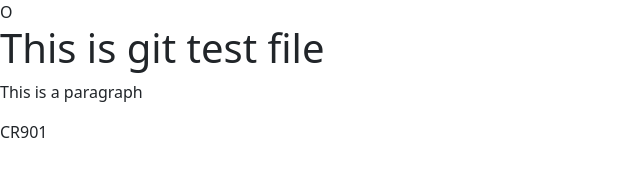
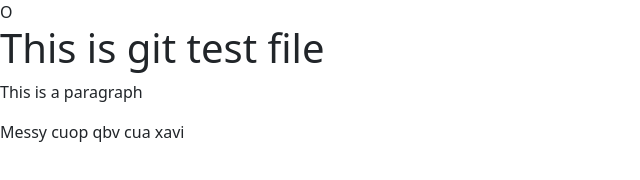
Before and after one commit to TranThienAnTV/git-test, a website: page index.html in a window 1280 px wide. Shown: the whole page, without its empty margins (0-640 px from the left). Drawn offline with nearby package versions, Linux system fonts and the light colour scheme.

Commit message:
Fc online

```diff
--- a/index.html
+++ b/index.html
@@ -11,6 +11,6 @@
 <body>
     <h1> This is git test file</h1>
     <p> This is a paragraph </p>
-    <p> CR901 </p>
+    <p> Messy cuop qbv cua xavi </p>
 </body>
 </html>
```
